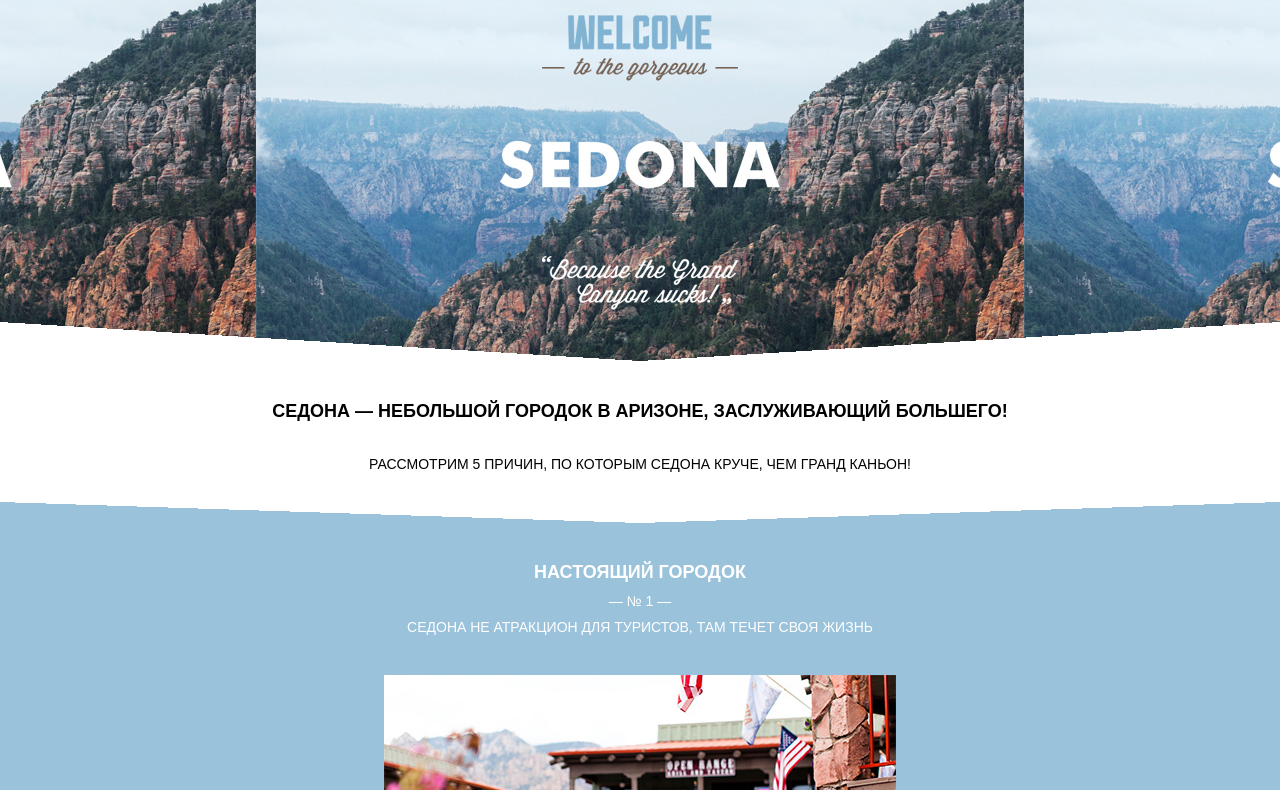
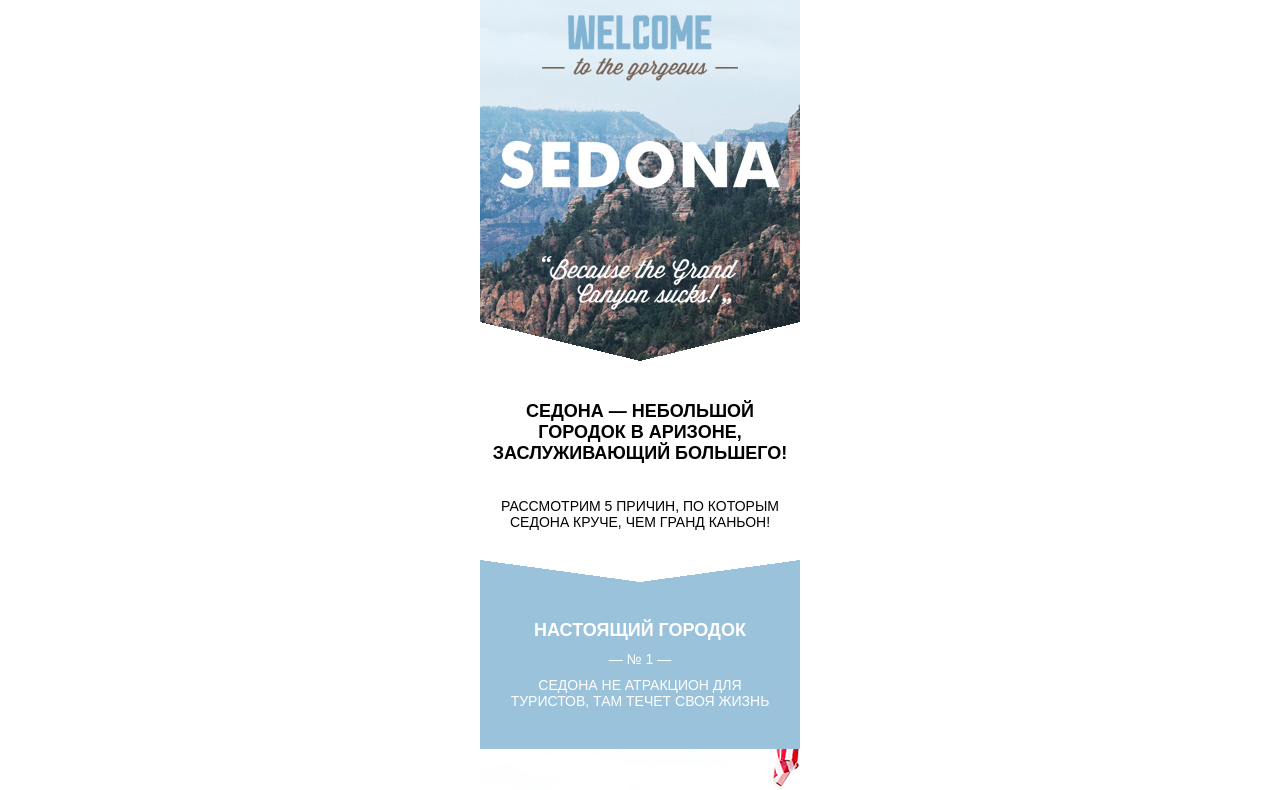
Before and after one commit to nigel-riss/80269-sedona, a website: page index.html in a window 1280 px wide. Shown: the part 309-1099 px from the top of the page. Drawn offline with nearby package versions, Linux system fonts and the light colour scheme; files that its build step writes are made by us from their sources; a web font is replaced by a local one.

Commit message:
Небольшие правки для наглядности.

```diff
--- a/sass/style.scss
+++ b/sass/style.scss
@@ -9,8 +9,9 @@ $colorLightBlue: #9ac2db;
 html,
 body {
     /*block model*/
-    margin: 0;
+    margin: 0 auto;
     padding: 0;
+    max-width: 320px;
 
     /*typography*/
     font-family: $font;
@@ -76,6 +77,7 @@ body {
         linear-gradient(#fff 0px, #fff 56px, transparent 56px),
         url(../img/hero-back.jpg);
     background-position: 0 0, center 54px;
+    background-repeat: no-repeat;
 
     &::before,
     &::after {
```
